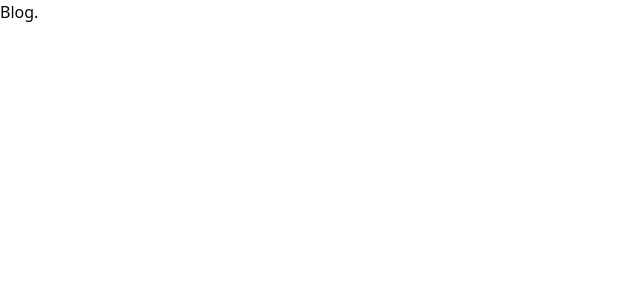
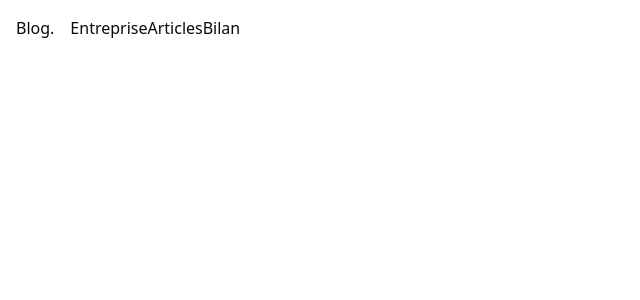
Before and after one commit to Noemyye/blog-stage, a Next.js app: page / in a window 1280 px wide. Shown: the top 300 px of the page, without its empty margins (0-640 px from the left). Built offline with nearby package versions, Linux system fonts and the light colour scheme.

Commit message:
start stylling

```diff
--- a/app/page.tsx
+++ b/app/page.tsx
@@ -1,12 +1,11 @@
 import Image from "next/image";
 import Link from "next/link";
+import Header from "@/components/Header";
 
 export default function Home() {
   return (
-    <div className="top-0 sticky w-">
-      <p className="f">Blog.</p>
-
-      <Link href={"/entreprise"} />
+    <div className="top-0 sticky w-full ">
+      <Header/>
     </div>
   );
 }
--- a/components/Header.tsx
+++ b/components/Header.tsx
@@ -1,11 +1,19 @@
-
+import Link from "next/link"
 
 export default function Header() {
 
 
     return (
-        <div>
+        <div className="flex justify-content-space-between items-center">
+            <div className="p-4">
+                <h1>Blog.</h1>
+            </div>
 
+            <div>
+                <Link href={"/entreprise"}>Entreprise</Link>
+                <Link href={"/articles"}>Articles</Link>
+                <Link href={"/bilan"}>Bilan</Link>
+            </div>
         </div>
     )
 }
```
